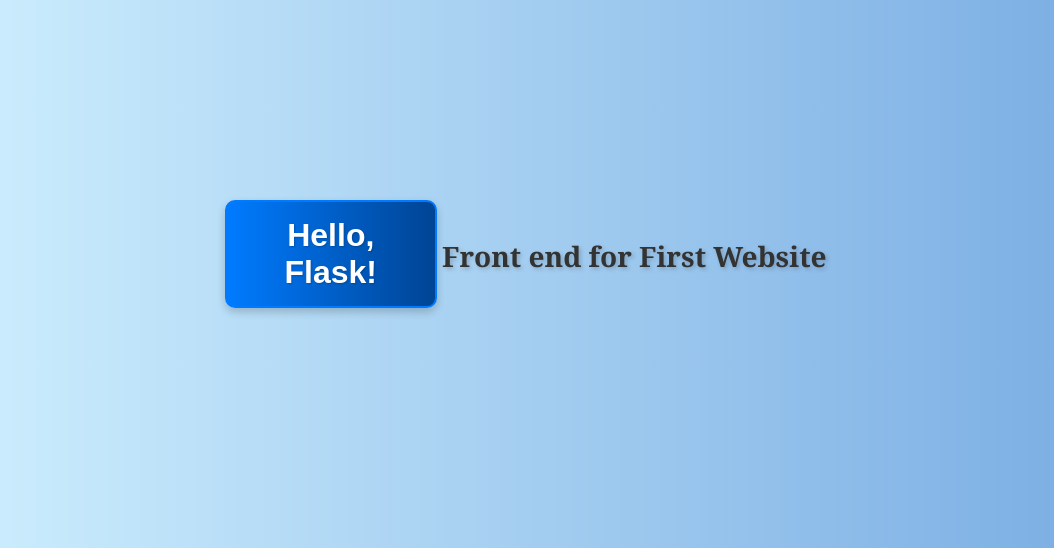
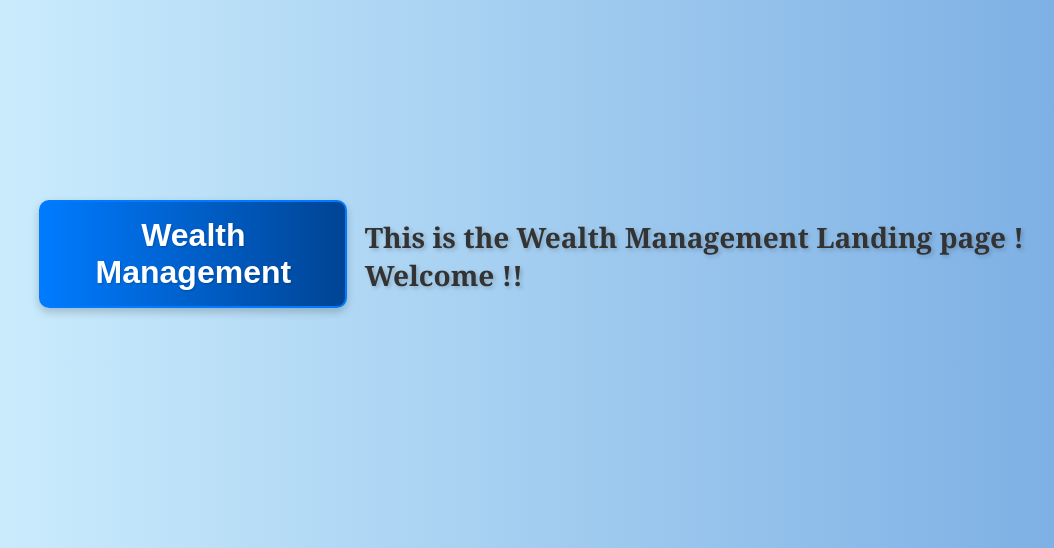
Before and after one commit to gitansha/AI_Big_Data_in_business, a Flask app: page / in a window 1280 px wide. Shown: the part 146-694 px from the top of the page, without its empty margins (117-1171 px from the left). Run offline with Flask 3, Linux system fonts and the light colour scheme.

Commit message:
added wealth management

```diff
--- a/templates/index.html
+++ b/templates/index.html
@@ -8,12 +8,14 @@
 
 <body>
     <div class=“container>
-        <h1>Hello, Flask!</h1>
+        <h1>Wealth Management</h1>
         <p class="small-text">{{r}}</p>
         <!-- Your other HTML content goes here -->
         <script src="{{ url_for('static', filename='script.js') }}"></script>
     </div>
-
-    <H2> Front end for First Website </H2>
+    <br>
+    <H2> This is the Wealth Management Landing page !
+        <br> Welcome !!
+    </H2>
 
 </body>
```
